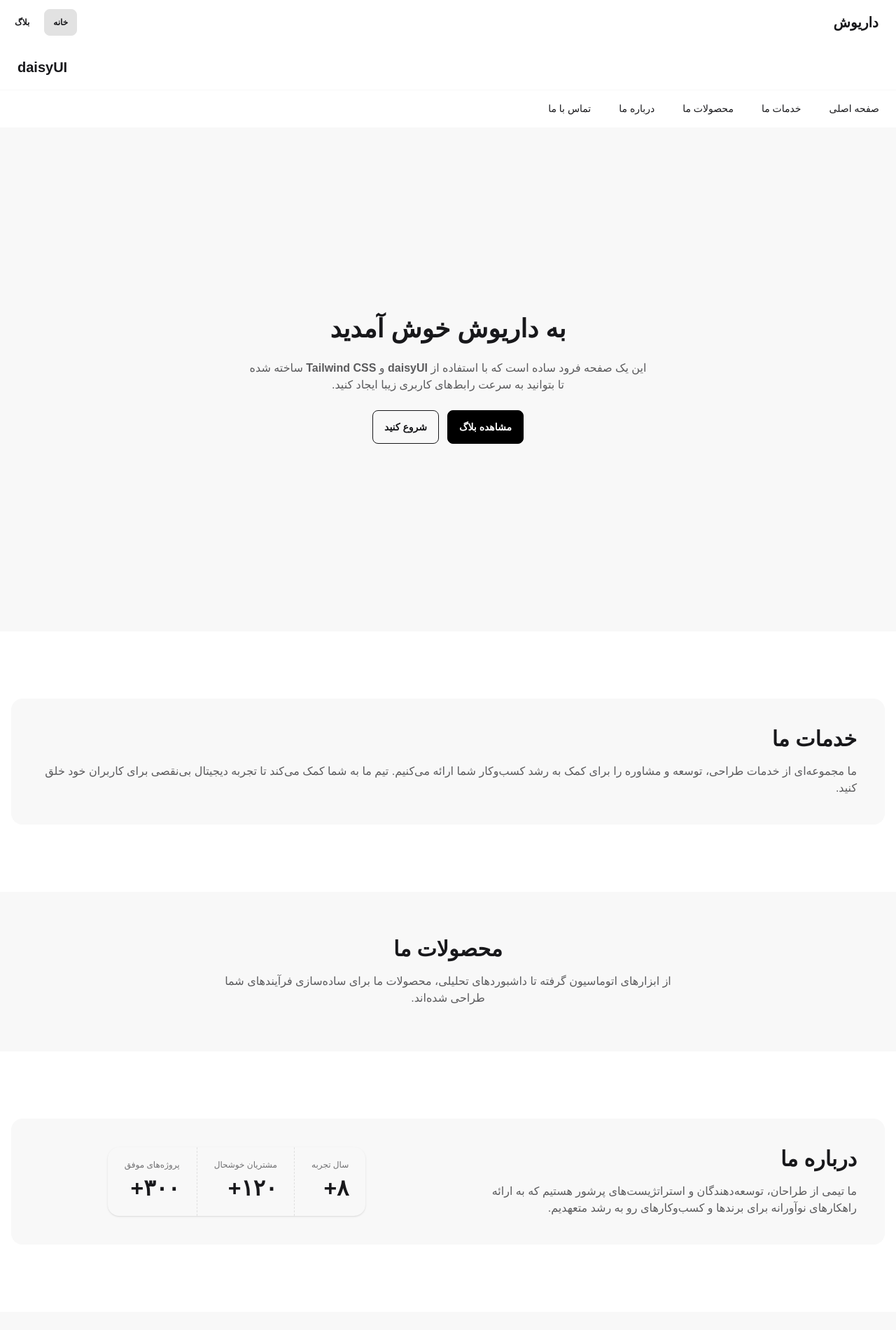
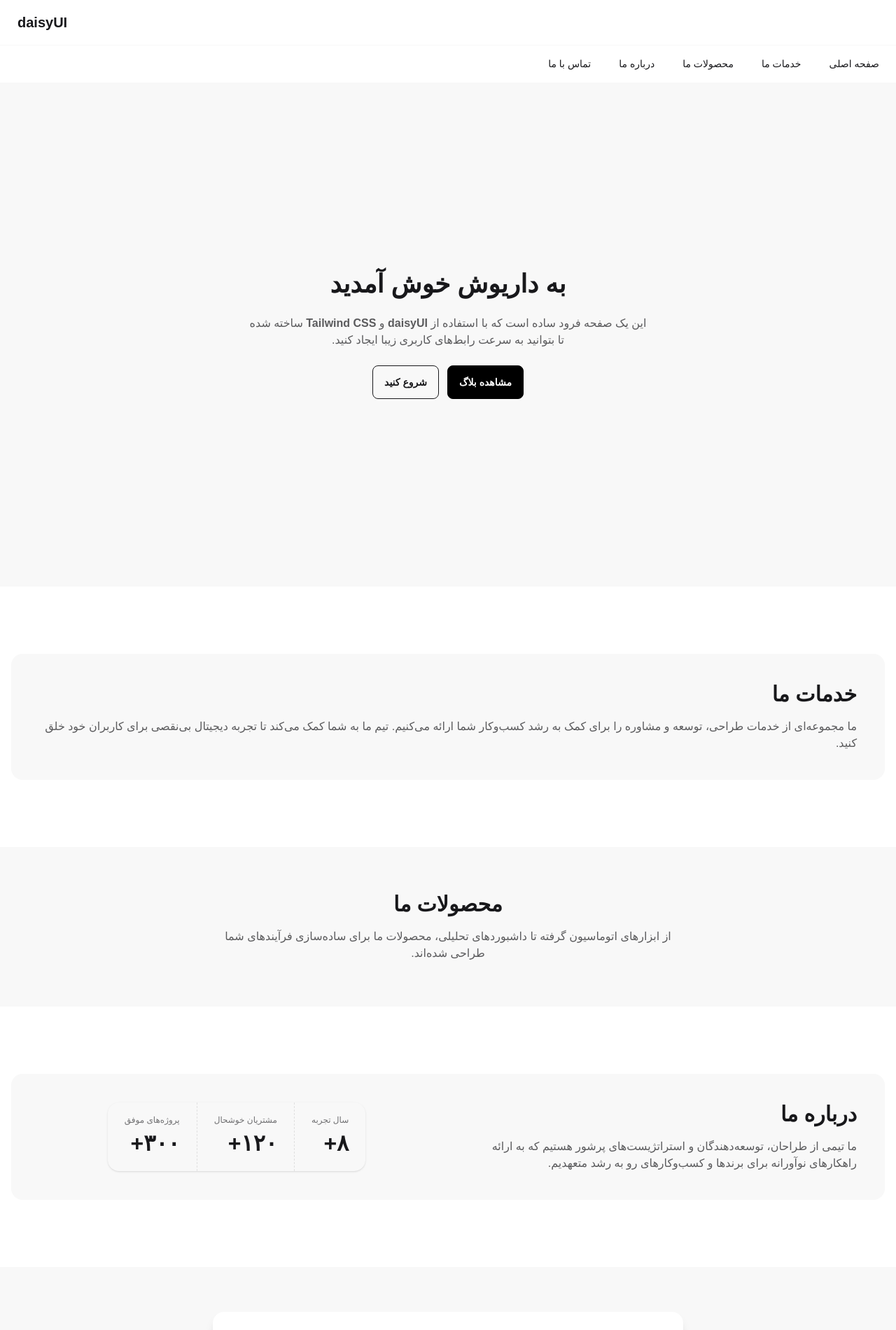
Before and after one commit to samadvalipour/dariush-landing, a Vue app: page / in a window 1280 px wide. Shown: the top 1900 px of the page at 70% size. Built offline with nearby package versions, Linux system fonts and the light colour scheme; the HTML template or start-up script is replaced by a standard one; a web font is replaced by a local one.

Commit message:
Refactor home sections and move navbar to layout

```diff
--- a/src/App.vue
+++ b/src/App.vue
@@ -1,34 +1,12 @@
 <script setup>
-import { RouterLink, RouterView, useRoute } from 'vue-router'
+import { RouterView } from 'vue-router'
 
-const route = useRoute()
-
-const navigationLinks = [
-  { to: '/', label: 'خانه' },
-  { to: '/blog', label: 'بلاگ' }
-]
+import Navbar from './components/Navbar.vue'
 </script>
 
 <template>
   <div class="flex min-h-screen flex-col bg-base-200 text-base-content">
-    <nav class="navbar bg-base-100 shadow">
-      <div class="container mx-auto flex flex-wrap items-center justify-between gap-4">
-        <RouterLink to="/" class="btn btn-ghost text-xl font-bold normal-case">
-          داریوش
-        </RouterLink>
-        <div class="flex flex-wrap gap-2">
-          <RouterLink
-            v-for="link in navigationLinks"
-            :key="link.to"
-            :to="link.to"
-            class="btn btn-ghost btn-sm"
-            :class="{ 'btn-active': route.path === link.to }"
-          >
-            {{ link.label }}
-          </RouterLink>
-        </div>
-      </div>
-    </nav>
+    <Navbar />
     <main class="flex-1">
       <RouterView />
     </main>
--- /dev/null
+++ b/src/components/AboutSection.vue
@@ -0,0 +1,29 @@
+<template>
+  <section id="about" class="container mx-auto px-4">
+    <div class="grid gap-10 rounded-2xl bg-base-200 p-10 lg:grid-cols-2 lg:items-center">
+      <div class="space-y-4">
+        <h2 class="text-3xl font-bold">درباره ما</h2>
+        <p class="text-base-content/70">
+          ما تیمی از طراحان، توسعه‌دهندگان و استراتژیست‌های پرشور هستیم که به ارائه راهکارهای نوآورانه
+          برای برندها و کسب‌وکارهای رو به رشد متعهدیم.
+        </p>
+      </div>
+      <div class="flex justify-center">
+        <div class="stats stats-vertical shadow lg:stats-horizontal">
+          <div class="stat">
+            <div class="stat-title">سال تجربه</div>
+            <div class="stat-value">۸+</div>
+          </div>
+          <div class="stat">
+            <div class="stat-title">مشتریان خوشحال</div>
+            <div class="stat-value">۱۲۰+</div>
+          </div>
+          <div class="stat">
+            <div class="stat-title">پروژه‌های موفق</div>
+            <div class="stat-value">۳۰۰+</div>
+          </div>
+        </div>
+      </div>
+    </div>
+  </section>
+</template>
--- /dev/null
+++ b/src/components/ContactSection.vue
@@ -0,0 +1,22 @@
+<template>
+  <section id="contact" class="bg-base-200 py-16">
+    <div class="container mx-auto px-4">
+      <div class="card mx-auto max-w-2xl bg-base-100 shadow-lg">
+        <div class="card-body space-y-4">
+          <h2 class="card-title justify-center text-3xl">تماس با ما</h2>
+          <p class="text-center text-base-content/70">
+            برای شروع همکاری یا دریافت مشاوره رایگان، فرم زیر را تکمیل کنید.
+          </p>
+          <form class="space-y-4">
+            <div class="grid gap-4 md:grid-cols-2">
+              <input type="text" placeholder="نام" class="input input-bordered" />
+              <input type="email" placeholder="ایمیل" class="input input-bordered" />
+            </div>
+            <textarea class="textarea textarea-bordered h-32 w-full" placeholder="پیام"></textarea>
+            <button type="submit" class="btn btn-primary w-full">ارسال پیام</button>
+          </form>
+        </div>
+      </div>
+    </div>
+  </section>
+</template>
--- /dev/null
+++ b/src/components/ProductsSection.vue
@@ -0,0 +1,11 @@
+<template>
+  <section id="products" class="bg-base-200 py-16">
+    <div class="container mx-auto px-4">
+      <h2 class="text-center text-3xl font-bold">محصولات ما</h2>
+      <p class="mx-auto mt-4 max-w-2xl text-center text-base-content/70">
+        از ابزارهای اتوماسیون گرفته تا داشبوردهای تحلیلی، محصولات ما برای ساده‌سازی فرآیندهای شما
+        طراحی شده‌اند.
+      </p>
+    </div>
+  </section>
+</template>
--- /dev/null
+++ b/src/components/ServicesSection.vue
@@ -0,0 +1,11 @@
+<template>
+  <section id="services" class="container mx-auto px-4">
+    <div class="rounded-2xl bg-base-200 p-10">
+      <h2 class="text-3xl font-bold">خدمات ما</h2>
+      <p class="mt-4 text-base-content/70">
+        ما مجموعه‌ای از خدمات طراحی، توسعه و مشاوره را برای کمک به رشد کسب‌وکار شما ارائه می‌کنیم.
+        تیم ما به شما کمک می‌کند تا تجربه دیجیتال بی‌نقصی برای کاربران خود خلق کنید.
+      </p>
+    </div>
+  </section>
+</template>
--- a/src/views/HomeView.vue
+++ b/src/views/HomeView.vue
@@ -1,11 +1,14 @@
 <script setup>
-import Navbar from '../components/Navbar.vue'
+import { RouterLink } from 'vue-router'
+
+import AboutSection from '../components/AboutSection.vue'
+import ContactSection from '../components/ContactSection.vue'
+import ProductsSection from '../components/ProductsSection.vue'
+import ServicesSection from '../components/ServicesSection.vue'
 </script>
 
 <template>
   <div class="bg-base-100">
-    <Navbar />
-
     <main class="space-y-24">
       <section id="home" class="hero min-h-[calc(100vh-5rem)] bg-base-200">
         <div class="hero-content text-center">
@@ -25,74 +28,10 @@ import Navbar from '../components/Navbar.vue'
         </div>
       </section>
 
-      <section id="services" class="container mx-auto px-4">
-        <div class="rounded-2xl bg-base-200 p-10">
-          <h2 class="text-3xl font-bold">خدمات ما</h2>
-          <p class="mt-4 text-base-content/70">
-            ما مجموعه‌ای از خدمات طراحی، توسعه و مشاوره را برای کمک به رشد کسب‌وکار شما ارائه می‌کنیم.
-            تیم ما به شما کمک می‌کند تا تجربه دیجیتال بی‌نقصی برای کاربران خود خلق کنید.
-          </p>
-        </div>
-      </section>
-
-      <section id="products" class="bg-base-200 py-16">
-        <div class="container mx-auto px-4">
-          <h2 class="text-center text-3xl font-bold">محصولات ما</h2>
-          <p class="mx-auto mt-4 max-w-2xl text-center text-base-content/70">
-            از ابزارهای اتوماسیون گرفته تا داشبوردهای تحلیلی، محصولات ما برای ساده‌سازی فرآیندهای شما
-            طراحی شده‌اند.
-          </p>
-        </div>
-      </section>
-
-      <section id="about" class="container mx-auto px-4">
-        <div class="grid gap-10 rounded-2xl bg-base-200 p-10 lg:grid-cols-2 lg:items-center">
-          <div class="space-y-4">
-            <h2 class="text-3xl font-bold">درباره ما</h2>
-            <p class="text-base-content/70">
-              ما تیمی از طراحان، توسعه‌دهندگان و استراتژیست‌های پرشور هستیم که به ارائه راهکارهای نوآورانه
-              برای برندها و کسب‌وکارهای رو به رشد متعهدیم.
-            </p>
-          </div>
-          <div class="flex justify-center">
-            <div class="stats stats-vertical lg:stats-horizontal shadow">
-              <div class="stat">
-                <div class="stat-title">سال تجربه</div>
-                <div class="stat-value">۸+</div>
-              </div>
-              <div class="stat">
-                <div class="stat-title">مشتریان خوشحال</div>
-                <div class="stat-value">۱۲۰+</div>
-              </div>
-              <div class="stat">
-                <div class="stat-title">پروژه‌های موفق</div>
-                <div class="stat-value">۳۰۰+</div>
-              </div>
-            </div>
-          </div>
-        </div>
-      </section>
-
-      <section id="contact" class="bg-base-200 py-16">
-        <div class="container mx-auto px-4">
-          <div class="card mx-auto max-w-2xl bg-base-100 shadow-lg">
-            <div class="card-body space-y-4">
-              <h2 class="card-title justify-center text-3xl">تماس با ما</h2>
-              <p class="text-center text-base-content/70">
-                برای شروع همکاری یا دریافت مشاوره رایگان، فرم زیر را تکمیل کنید.
-              </p>
-              <form class="space-y-4">
-                <div class="grid gap-4 md:grid-cols-2">
-                  <input type="text" placeholder="نام" class="input input-bordered" />
-                  <input type="email" placeholder="ایمیل" class="input input-bordered" />
-                </div>
-                <textarea class="textarea textarea-bordered h-32 w-full" placeholder="پیام"></textarea>
-                <button type="submit" class="btn btn-primary w-full">ارسال پیام</button>
-              </form>
-            </div>
-          </div>
-        </div>
-      </section>
+      <ServicesSection />
+      <ProductsSection />
+      <AboutSection />
+      <ContactSection />
     </main>
   </div>
 </template>
```
